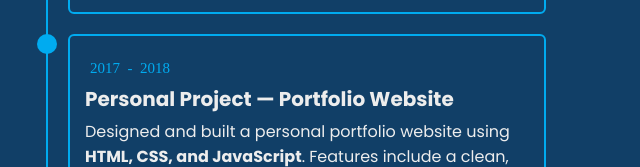
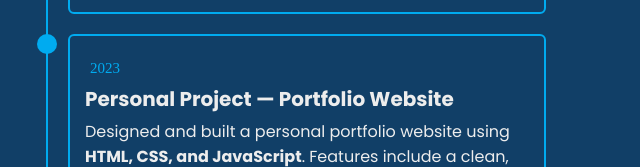
Before and after one commit to Afruja-Afrin/My-Portfolio, a plain HTML site: page frontend/index.html in a window 1280 px wide. Shown: the part 2233-2400 px from the top of the page, 619-1259 px from the left. Drawn offline with nearby package versions, Linux system fonts and the light colour scheme.

Commit message:
Updated with right information

```diff
--- a/frontend/index.html
+++ b/frontend/index.html
@@ -201,7 +201,7 @@
             <div class="education-content">
               <div class="content">
                 <div class="year">
-                  <i class="bx bxs-calender">2017 - 2018</i>
+                  <i class="bx bxs-calender">2023</i>
                 </div>
                 <h3>Personal Project — Portfolio Website</h3>
                 <p>
```
